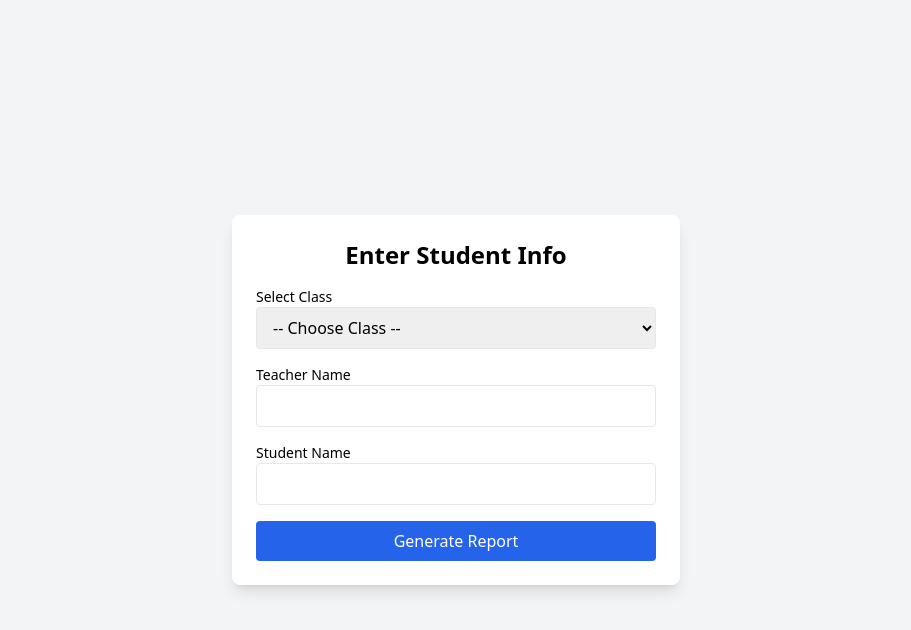
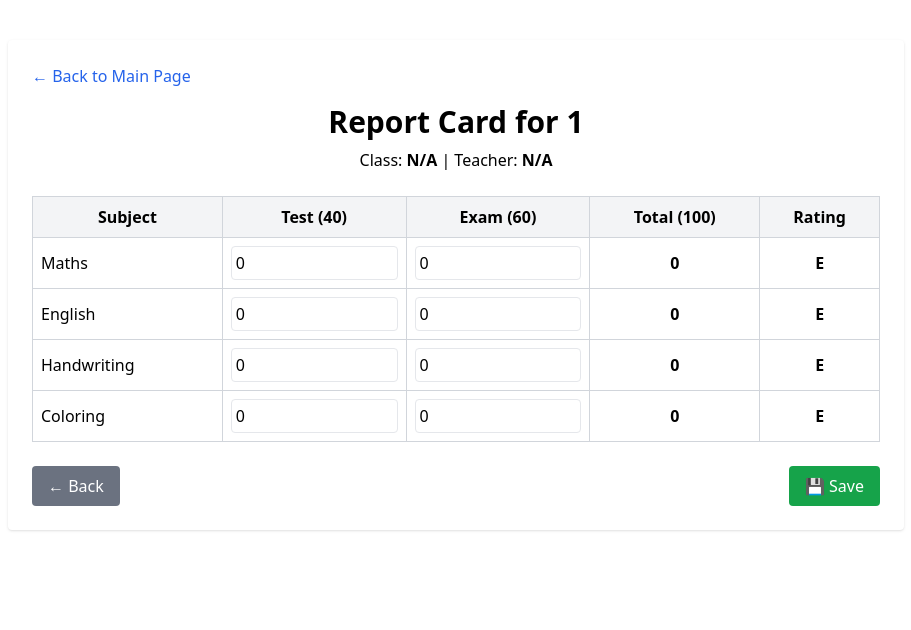
Before and after one commit to Rabdool/TDEM, a Vue app: page /report/1 in a window 1280 px wide. Shown: the top 630 px of the page, without its empty margins (184-1095 px from the left). Built offline with nearby package versions, Linux system fonts and the light colour scheme.

Commit message:
added all report page and back to home button

```diff
--- a/index.html
+++ b/index.html
@@ -5,37 +5,8 @@
     <title>TDEM - Student Input</title>
     <link href="assets/tailwind.css" rel="stylesheet" />
   </head>
-<body class="bg-gray-100 min-h-screen flex items-center justify-center p-6">
-
-  <div class="bg-white shadow-lg rounded-lg p-6 w-full max-w-md">
-    <h1 class="text-2xl font-bold mb-4 text-center">Enter Student Info</h1>
-    <form id="reportForm" class="space-y-4">
-      <div>
-        <label class="block text-sm font-medium">Select Class</label>
-        <select id="classLevel" class="w-full border rounded px-3 py-2">
-          <option value="">-- Choose Class --</option>
-          <option value="Pre-Nursery">Pre-Nursery</option>
-          <option value="Nursery 1">Nursery 1</option>
-          <option value="Nursery 2">Nursery 2</option>
-        </select>
-      </div>
-
-      <div>
-        <label class="block text-sm font-medium">Teacher Name</label>
-        <input type="text" id="teacherName" class="w-full border rounded px-3 py-2" />
-      </div>
-
-      <div>
-        <label class="block text-sm font-medium">Student Name</label>
-        <input type="text" id="studentName" class="w-full border rounded px-3 py-2" />
-      </div>
-
-      <button type="submit" class="w-full bg-blue-600 hover:bg-blue-700 text-white py-2 rounded">
-        Generate Report
-      </button>
-    </form>
-  </div>
-
-  <script type="module" src="src/main.js"></script>
+  <body>
+    <div id="app"></div>
+    <script type="module" src="/src/main.js"></script>
   </body>
 </html>
--- /dev/null
+++ b/src/components/AllReports.vue
@@ -0,0 +1,73 @@
+<template>
+  <div class="max-w-4xl mx-auto mt-10 p-6 bg-white rounded shadow">
+    <BackToHome />
+    <h2 class="text-2xl font-bold mb-6 text-center">All Student Reports</h2>
+
+    <div v-if="reports.length === 0" class="text-center text-gray-500">
+      No reports found.
+    </div>
+
+    <ul v-else class="space-y-4">
+      <li
+        v-for="(report, index) in reports"
+        :key="index"
+        class="p-4 border rounded bg-gray-50 flex justify-between items-center"
+      >
+        <div>
+          <p><strong>Name:</strong> {{ report.name }}</p>
+          <p><strong>Class:</strong> {{ report.class }}</p>
+          <p><strong>Teacher:</strong> {{ report.teacher }}</p>
+        </div>
+
+        <div class="flex flex-col gap-2">
+          <router-link
+            :to="{
+              name: 'ReportCard',
+              params: { studentName: report.name },
+              query: { class: report.class, teacher: report.teacher }
+            }"
+            class="text-blue-600 hover:underline"
+          >
+            Edit
+          </router-link>
+
+          <button
+            @click="deleteReport(index)"
+            class="text-red-600 hover:underline"
+          >
+            Delete
+          </button>
+        </div>
+      </li>
+    </ul>
+  </div>
+</template>
+
+<script>
+import BackToHome from './BackToHome.vue';
+
+export default {
+    components: { BackToHome },
+  name: 'AllReports',
+  data() {
+    return {
+      reports: [],
+    };
+  },
+  mounted() {
+    this.loadReports();
+  },
+  methods: {
+    loadReports() {
+      this.reports = JSON.parse(localStorage.getItem('allReports')) || [];
+    },
+    deleteReport(index) {
+      if (confirm('Are you sure you want to delete this report?')) {
+        this.reports.splice(index, 1);
+        localStorage.setItem('allReports', JSON.stringify(this.reports));
+        this.loadReports();
+      }
+    },
+  },
+};
+</script>
--- /dev/null
+++ b/src/components/BackToHome.vue
@@ -0,0 +1,13 @@
+<template>
+  <div class="mb-4">
+    <router-link to="/" class="text-blue-600 hover:underline">
+      ← Back to Main Page
+    </router-link>
+  </div>
+</template>
+
+<script>
+export default {
+  name: 'BackToHome',
+};
+</script>
--- a/src/components/ReportCard.vue
+++ b/src/components/ReportCard.vue
@@ -1,12 +1,14 @@
 <template>
   <div class="max-w-4xl mx-auto mt-10 p-6 bg-white rounded shadow">
+    <BackToHome />
+
     <h2 class="text-3xl font-bold mb-2 text-center">Report Card for {{ studentName }}</h2>
     <p class="text-center mb-6">
-        Class: <strong>{{ studentClass }}</strong> |
-        Teacher: <strong>{{ teacherName }}</strong>
+      Class: <strong>{{ studentClass }}</strong> |
+      Teacher: <strong>{{ teacherName }}</strong>
     </p>
 
-    <table class="w-full table-auto border-collapse border border-gray-300">
+    <table class="w-full table-auto border-collapse border border-gray-300 mb-6">
       <thead>
         <tr class="bg-gray-100">
           <th class="border border-gray-300 p-2">Subject</th>
@@ -26,6 +28,7 @@
               min="0"
               max="40"
               class="w-full p-1 border rounded"
+              @input="autoSave"
             />
           </td>
           <td class="border border-gray-300 p-2">
@@ -35,6 +38,7 @@
               min="0"
               max="60"
               class="w-full p-1 border rounded"
+              @input="autoSave"
             />
           </td>
           <td class="border border-gray-300 p-2 text-center font-semibold">
@@ -46,20 +50,24 @@
         </tr>
       </tbody>
     </table>
+
+    <div class="flex justify-between">
+      <button @click="$router.back()" class="bg-gray-500 text-white px-4 py-2 rounded hover:bg-gray-600">
+        ← Back
+      </button>
+      <button @click="saveReport" class="bg-green-600 text-white px-4 py-2 rounded hover:bg-green-700">
+        💾 Save
+      </button>
+    </div>
   </div>
 </template>
 
 <script>
+import BackToHome from './BackToHome.vue';
+
 export default {
   props: ['studentName'],
-  computed: {
-    studentClass() {
-      return this.$route.query.class || 'N/A';
-    },
-    teacherName() {
-      return this.$route.query.teacher || 'N/A';
-    },
-  },
+  components: { BackToHome },
   data() {
     return {
       subjects: [
@@ -68,7 +76,23 @@ export default {
         { name: 'Handwriting', test: 0, exam: 0 },
         { name: 'Coloring', test: 0, exam: 0 },
       ],
+      studentClass: 'N/A',
+      teacherName: 'N/A',
     };
+  },
+  mounted() {
+    this.studentClass = this.$route.query.class || 'N/A';
+    this.teacherName = this.$route.query.teacher || 'N/A';
+
+    const allReports = JSON.parse(localStorage.getItem('allReports')) || [];
+    const existingReport = allReports.find(
+      (r) => r.name === this.studentName
+    );
+    if (existingReport) {
+      this.studentClass = existingReport.class;
+      this.teacherName = existingReport.teacher;
+      this.subjects = existingReport.subjects;
+    }
   },
   methods: {
     subjectTotal(subject) {
@@ -82,6 +106,45 @@ export default {
       if (total >= 50) return 'D';
       return 'E';
     },
+    saveReport() {
+      const report = {
+        name: this.studentName,
+        class: this.studentClass,
+        teacher: this.teacherName,
+        subjects: this.subjects,
+      };
+
+      const allReports = JSON.parse(localStorage.getItem('allReports')) || [];
+
+      const index = allReports.findIndex((r) => r.name === this.studentName);
+      if (index !== -1) {
+        allReports[index] = report;
+      } else {
+        allReports.push(report);
+      }
+
+      localStorage.setItem('allReports', JSON.stringify(allReports));
+      alert('Report saved!');
+    },
+    autoSave() {
+      const report = {
+        name: this.studentName,
+        class: this.studentClass,
+        teacher: this.teacherName,
+        subjects: this.subjects,
+      };
+
+      const allReports = JSON.parse(localStorage.getItem('allReports')) || [];
+
+      const index = allReports.findIndex((r) => r.name === this.studentName);
+      if (index !== -1) {
+        allReports[index] = report;
+      } else {
+        allReports.push(report);
+      }
+
+      localStorage.setItem('allReports', JSON.stringify(allReports));
+    },
   },
 };
 </script>
--- a/src/components/StudentForm.vue
+++ b/src/components/StudentForm.vue
@@ -34,6 +34,13 @@
       <p v-if="showError" class="mt-4 text-red-600 font-semibold text-center">
         Please fill in all fields.
       </p>
+
+      <router-link
+        to="/reports"
+        class="block text-center mt-6 text-blue-600 hover:underline"
+      >
+        View All Reports
+      </router-link>
     </form>
   </div>
 </template>
@@ -58,6 +65,22 @@ export default {
 
       this.showError = false;
 
+      const allReports = JSON.parse(localStorage.getItem('allReports')) || [];
+      const newReport = {
+        name: this.studentName,
+        class: this.studentClass,
+        teacher: this.teacherName,
+        subjects: [
+          { name: 'Maths', test: 0, exam: 0 },
+          { name: 'English', test: 0, exam: 0 },
+          { name: 'Handwriting', test: 0, exam: 0 },
+          { name: 'Coloring', test: 0, exam: 0 },
+        ],
+      };
+
+      allReports.push(newReport);
+      localStorage.setItem('allReports', JSON.stringify(allReports));
+
       this.$router.push({
         name: 'ReportCard',
         params: {
--- a/src/main.js
+++ b/src/main.js
@@ -1,8 +1,6 @@
 import { createApp } from 'vue';
-import App from './App.vue';
+import App from './components/App.vue';
 import router from './router';
 import './assets/tailwind.css';
 
-const app = createApp(App);
-app.use(router);
-app.mount('#app');
+createApp(App).use(router).mount('#app');
--- a/src/router/index.js
+++ b/src/router/index.js
@@ -1,6 +1,7 @@
 import { createRouter, createWebHistory } from 'vue-router';
 import StudentForm from '../components/StudentForm.vue';
 import ReportCard from '../components/ReportCard.vue';
+import AllReports from '../components/AllReports.vue';
 
 const routes = [
   {
@@ -15,12 +16,10 @@ const routes = [
     props: true,
   },
   {
-  path: '/report-card/:className/:teacherName',
-  name: 'ReportCard',
-  component: ReportCard,
-  props: true
-}
-
+    path: '/reports',
+    name: 'AllReports',
+    component: AllReports,
+  },
 ];
 
 const router = createRouter({
```
Also changed, not shown: src/components/App.vue (renamed from src/App.vue). Lines whose indentation alone changed are shown as unchanged.
